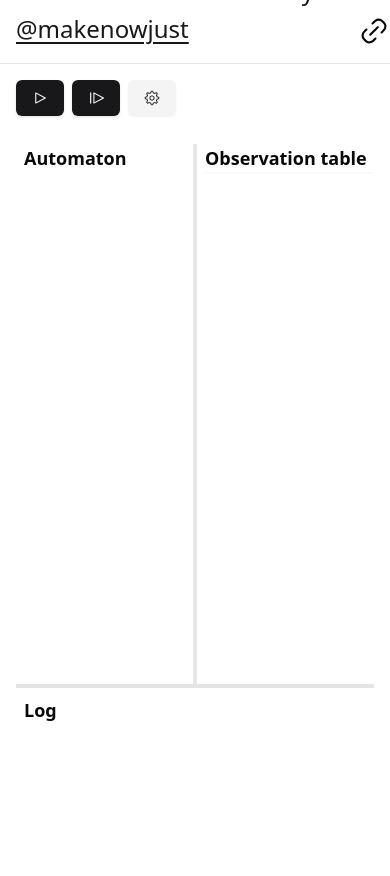
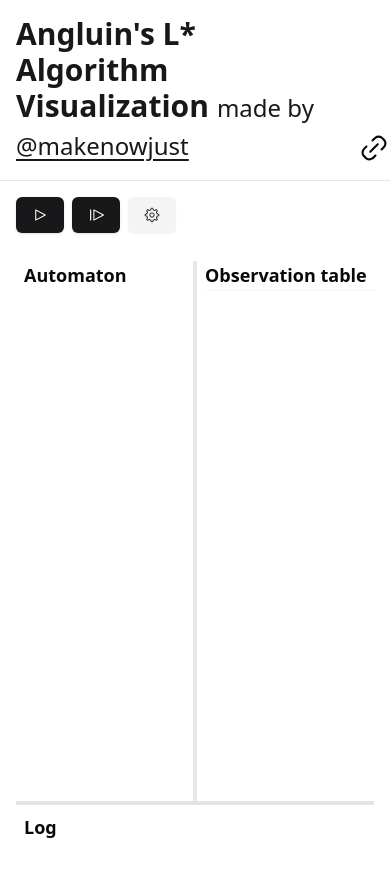
Before and after one commit to makenowjust-labs/lstar-viz, a React (Vite) app: page / in a window 390 px wide. Shown: the top 876 px of the page. Before the commit the page ends 844 px from the top, so only its background shows below. Built offline with nearby package versions, Linux system fonts and the light colour scheme.

Commit message:
Improve styles for smartphones

```diff
--- a/src/components/Header.tsx
+++ b/src/components/Header.tsx
@@ -2,7 +2,7 @@ import { Link2Icon } from "@radix-ui/react-icons";
 
 export function Header() {
   return (
-    <header className="h-16 border-b border-gray-200 py-4 flex items-end">
+    <header className="min-h-16 border-b border-gray-200 py-4 flex items-end">
       <h1 className="text-3xl font-bold ml-4 text-primary">
         Angluin's L* Algorithm Visualization
         <small className="ml-2 font-normal">
--- a/src/components/Main.tsx
+++ b/src/components/Main.tsx
@@ -124,7 +124,7 @@ function ControlPanel({
             <GearIcon />
           </Button>
         </DialogTrigger>
-        <DialogContent>
+        <DialogContent className="max-h-full overflow-y-auto">
           <DialogHeader>
             <DialogTitle>Configuration</DialogTitle>
             <DialogDescription>
```
